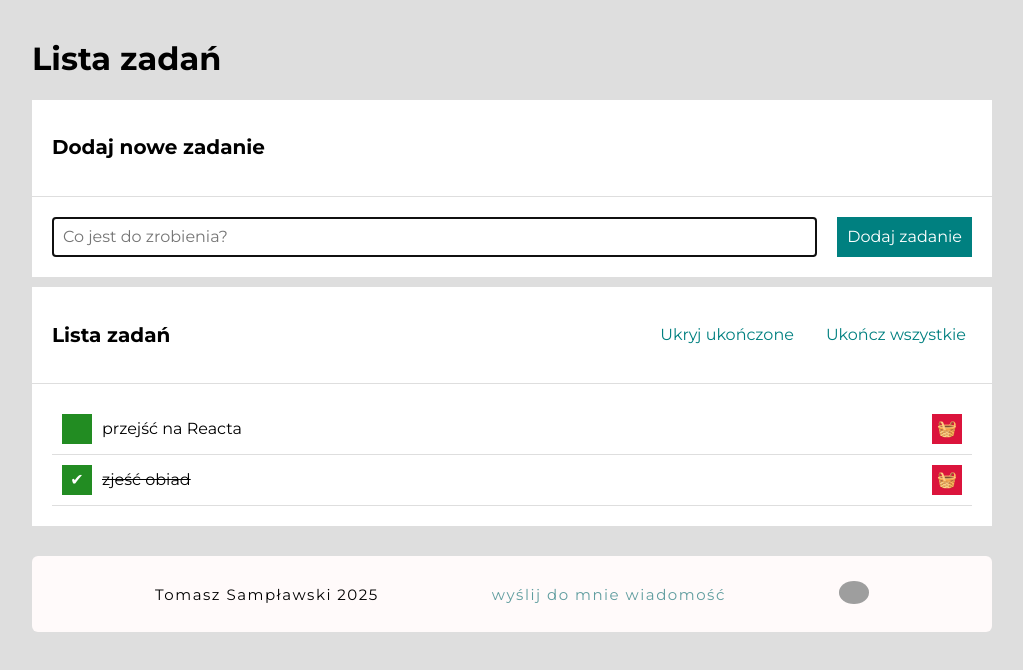
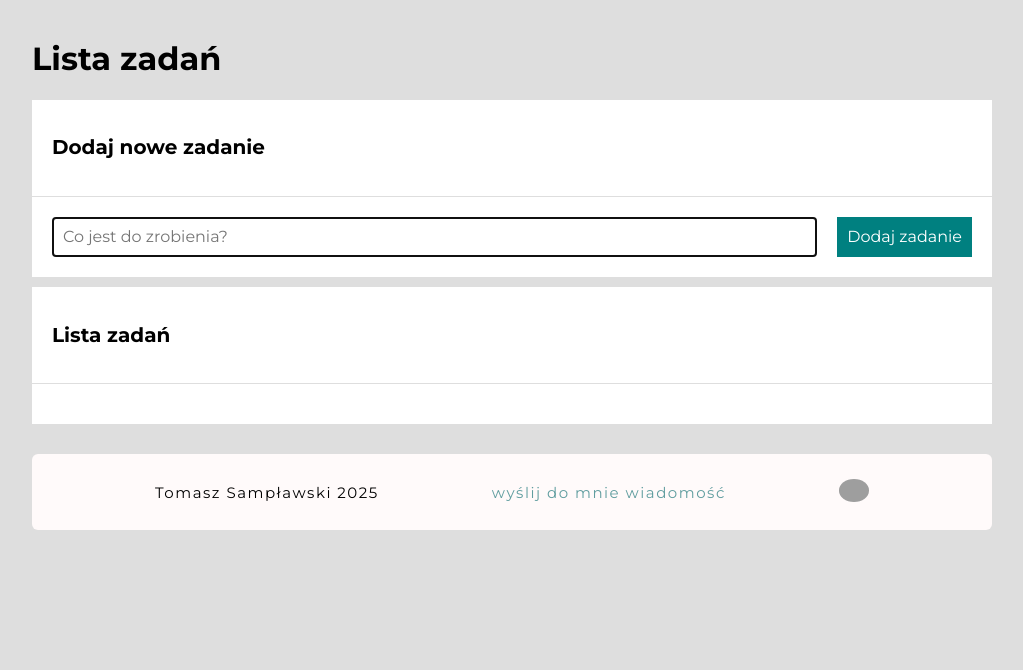
Before and after one commit to samplawski/todo-list-react, a React (Create React App) app: page / in a window 1280 px wide. Shown: the top 670 px of the page, without its empty margins (128-1151 px from the left). Built offline with nearby package versions, Linux system fonts and the light colour scheme; grey boxes are pictures that could not be loaded.

Commit message:
feat: use Redux for logic, simplify Tasks component

```diff
--- a/package.json
+++ b/package.json
@@ -11,6 +11,7 @@
     "gh-pages": "^5.0.0",
     "react": "^18.2.0",
     "react-dom": "^18.2.0",
+    "react-redux": "^9.2.0",
     "styled-components": "^6.1.19",
     "web-vitals": "^2.1.4"
   },
--- a/src/features/tasks/Buttons/index.js
+++ b/src/features/tasks/Buttons/index.js
@@ -1,20 +1,27 @@
-import React from "react";
+import { useSelector, useDispatch } from "react-redux";
+import { selectTasks, toggleHideDone, setAllDone } from "../tasksSlice.js";
 import { StyledButtons, HeadingButton } from "./styled.js";
 
-const Buttons = ({ tasks, hideDone, toggleHideDone, setAllDone }) =>
+function Buttons() {
+  const dispatch = useDispatch();
+  const { tasks, hideDone } = useSelector(selectTasks);
+
+  return (
     tasks.length > 0 && (
       <StyledButtons>
-      <HeadingButton onClick={toggleHideDone}>
+        <HeadingButton onClick={() => dispatch(toggleHideDone())}>
           {hideDone === false ? "Ukryj" : "Pokaż"} ukończone
         </HeadingButton>
 
         <HeadingButton
-        onClick={setAllDone}
+          onClick={() => dispatch(setAllDone())}
           disabled={tasks.every(({ done }) => done === true)}
         >
           Ukończ wszystkie
         </HeadingButton>
       </StyledButtons>
+    )
   );
+}
 
 export default Buttons;
--- a/src/features/tasks/Form/index.js
+++ b/src/features/tasks/Form/index.js
@@ -1,9 +1,14 @@
 import React, { useState, useRef, useEffect } from "react";
+import { useDispatch } from "react-redux";
+import { nanoid } from "@reduxjs/toolkit";
 import { StyledForm, Input, Button } from "./styled.js";
+import { addTask } from "../tasksSlice.js";
 
-const Form = ({ addNewTask }) => {
+const Form = () => {
   const [newTaskContent, setNewTaskContent] = useState("");
   const inputRef = useRef(null);
+
+  const dispatch = useDispatch();
 
   const focusInput = () => {
     inputRef.current.focus();
@@ -21,7 +26,15 @@ const Form = ({ addNewTask }) => {
       inputRef.current.focus();
       return;
     }
-    addNewTask(trimmedContent);
+
+    dispatch(
+      addTask({
+        content: trimmedContent,
+        done: false,
+        id: nanoid(),
+      }),
+    );
+
     setNewTaskContent("");
     focusInput();
   };
--- a/src/features/tasks/Tasks.js
+++ b/src/features/tasks/Tasks.js
@@ -5,46 +5,18 @@ import Form from "./Form";
 import TasksList from "./TasksList";
 import Buttons from "./Buttons";
 import Footer from "../../common/Footer";
-import { useTasks } from "../../useTasks";
 
 function Tasks() {
-  const {
-    tasks,
-    removeTask,
-    toggleTaskDone,
-    setAllDone,
-    addNewTask,
-    hideDone,
-    toggleHideDone,
-  } = useTasks();
-
   return (
     <Container>
       <Header title="Lista zadań" />
 
-      <Section
-        title="Dodaj nowe zadanie"
-        body={<Form addNewTask={addNewTask} />}
-      />
+      <Section title="Dodaj nowe zadanie" body={<Form />} />
 
       <Section
         title="Lista zadań"
-        body={
-          <TasksList
-            tasks={tasks}
-            hideDone={hideDone}
-            removeTask={removeTask}
-            toggleTaskDone={toggleTaskDone}
-          />
-        }
-        extraHeaderContent={
-          <Buttons
-            tasks={tasks}
-            hideDone={hideDone}
-            toggleHideDone={toggleHideDone}
-            setAllDone={setAllDone}
-          />
-        }
+        body={<TasksList />}
+        extraHeaderContent={<Buttons />}
       />
 
       <Footer />
--- a/src/features/tasks/TasksList/index.js
+++ b/src/features/tasks/TasksList/index.js
@@ -1,33 +1,28 @@
-import React from "react";
+import { useSelector, useDispatch } from "react-redux";
+import { selectTasks, toggleTaskDone, removeTask } from "../tasksSlice.js";
 import { List, Item, Content, Button } from "./styled.js";
 
-const TasksList = ({ tasks, hideDone, removeTask, toggleTaskDone }) => (
+function TasksList() {
+  const dispatch = useDispatch();
+  const { tasks, hideDone } = useSelector(selectTasks);
+
+  return (
     <List>
       {tasks.map((task) => (
-      <Item
-        key={task.id}
-        $hidden={task.done && hideDone}
-        >
-            <Button
-                $toggleDone
-                onClick={() => toggleTaskDone(task.id)}
-                >
+        <Item key={task.id} $hidden={task.done && hideDone}>
+          <Button $toggleDone onClick={() => dispatch(toggleTaskDone(task.id))}>
             {task.done ? "✔" : ""}
           </Button>
 
-            <Content $done={task.done}>
-                {task.content}
-            </Content>
+          <Content $done={task.done}>{task.content}</Content>
 
-            <Button
-                $remove
-                onClick={() => removeTask(task.id)}
-                >
+          <Button $remove onClick={() => dispatch(removeTask(task.id))}>
             🧺
           </Button>
         </Item>
       ))}
     </List>
   );
+}
 
 export default TasksList;
--- /dev/null
+++ b/src/features/tasks/tasksSlice.js
@@ -0,0 +1,56 @@
+import { createSlice } from "@reduxjs/toolkit";
+
+const tasksSlice = createSlice({
+  name: "tasks",
+  initialState: {
+    tasks: [
+      //   { id: 1, content: "przejść na Reacta", done: false },
+      //   { id: 2, content: "zjeść obiad", done: true },
+    ],
+    hideDone: false,
+  },
+  reducers: {
+    addTask: ({ tasks }, { payload }) => {
+      tasks.push(payload);
+    },
+
+    toggleHideDone: (state) => {
+      state.hideDone = !state.hideDone;
+    },
+
+    toggleTaskDone: ({ tasks }, { payload }) => {
+      const index = tasks.findIndex((task) => task.id === payload);
+      tasks[index].done = !tasks[index].done;
+    },
+
+    setAllDone: (state) => {
+      state.tasks.forEach((task) => {
+        task.done = true;
+      });
+    },
+
+    removeTask: (state, action) => {
+      state.tasks = state.tasks.filter((task) => task.id !== action.payload);
+    },
+  },
+});
+
+export const {
+  addTask,
+  toggleHideDone,
+  toggleTaskDone,
+  setAllDone,
+  removeTask,
+} = tasksSlice.actions;
+export const selectTasks = (state) => state.tasks;
+export default tasksSlice.reducer;
+
+// console.log(
+//   tasksSlice.reducer(
+//     { tasks: [] },
+//     addTask({
+//       content: "Test",
+//       done: true,
+//     }),
+//   ),
+// );
--- a/src/index.js
+++ b/src/index.js
@@ -1,18 +1,23 @@
 import React from "react";
 import ReactDOM from "react-dom/client";
+import { Provider } from "react-redux";
 import { ThemeProvider } from "styled-components";
 import { theme } from "./theme";
 import reportWebVitals from "./reportWebVitals";
 import { GlobalStyle } from "./GlobalStyle";
 import App from "./App";
+// import { addTask } from "./features/tasks/tasksSlice";
+import store from "./store";
 
 const root = ReactDOM.createRoot(document.getElementById("root"));
 root.render(
   <React.StrictMode>
-    <ThemeProvider theme={theme}>
-      <GlobalStyle />
-      <App />
-    </ThemeProvider>
+    <Provider store={store}>
+      <ThemeProvider theme={theme}>
+        <GlobalStyle />
+        <App />
+      </ThemeProvider>
+    </Provider>
   </React.StrictMode>,
 );
 
--- /dev/null
+++ b/src/store.js
@@ -0,0 +1,8 @@
+import { configureStore } from "@reduxjs/toolkit";
+import tasksReducer from "./features/tasks/tasksSlice";
+
+export default configureStore({
+  reducer: {
+    tasks: tasksReducer,
+  },
+});
```
Also changed, not shown: 1 other file (tests, documents, lock files or other folders). Lines whose indentation alone changed are shown as unchanged.
